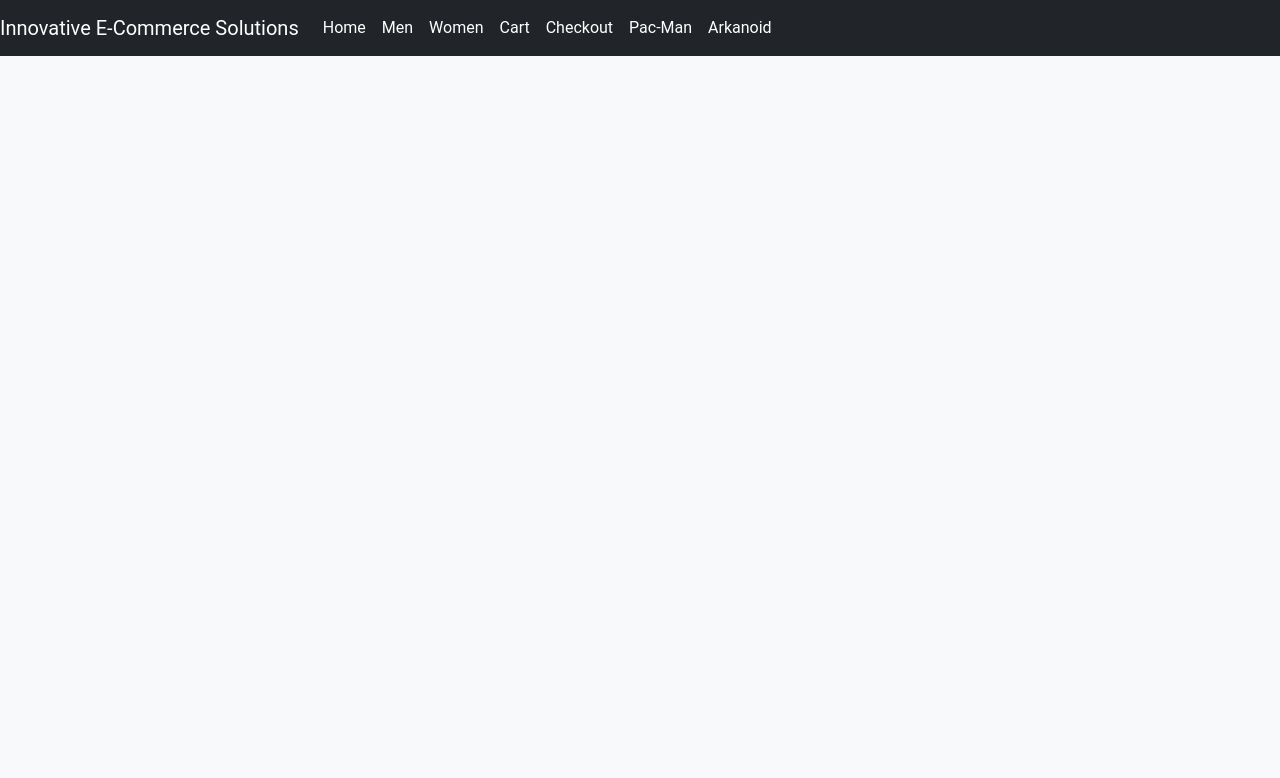
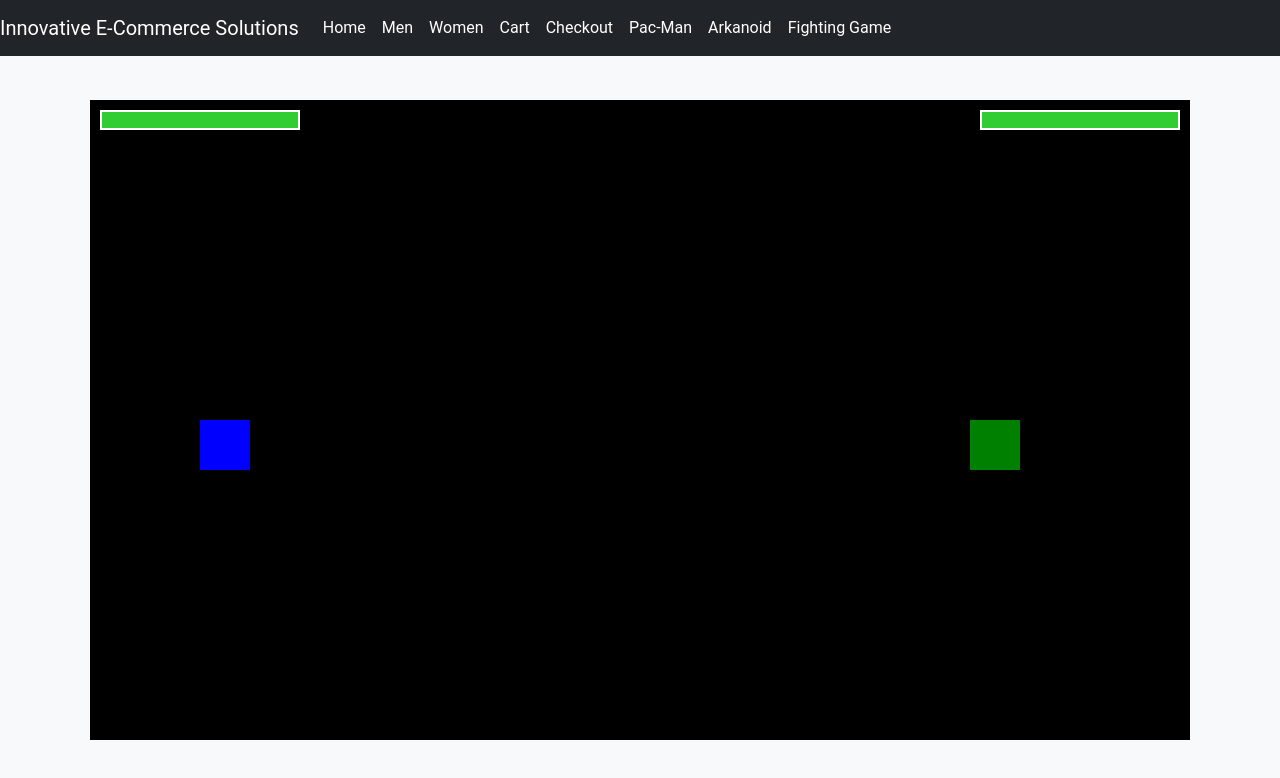
Before and after one commit to varunvkkumar/website_dev, a React (Create React App) app in the folder frontend/: page /game in a window 1280 px wide. Shown: the top 778 px of the page. Built offline with nearby package versions, Linux system fonts and the light colour scheme.

Commit message:
updating website code - adding game

```diff
--- a/frontend/src/App.js
+++ b/frontend/src/App.js
@@ -6,11 +6,11 @@ import Women from './components/Women';
 import Cart from './components/Cart';
 import Checkout from './components/Checkout';
 import CouponModal from './components/CouponModal';
-import PacMan from './components/PacMan'; // Import the PacMan component
+import PacMan from './components/PacMan';
+import Arkanoid from './components/Arkanoid';
+import Game from './components/Game';
 import './App.css';
 import trackEvent from './services/tracking';
-import Arkanoid from './components/Arkanoid'; // Import the Arkanoid component
-
 
 function App() {
   const [clickCount, setClickCount] = useState(0);
@@ -64,10 +64,13 @@ function App() {
                 <Link className="nav-link" to="/checkout">Checkout</Link>
               </li>
               <li className="nav-item">
-                <Link className="nav-link" to="/pacman">Pac-Man</Link> {/* Add link to Pac-Man */}
+                <Link className="nav-link" to="/pacman">Pac-Man</Link>
               </li>
               <li className="nav-item">
-                <Link className="nav-link" to="/arkanoid">Arkanoid</Link> {/* Add link to Arkanoid */}
+                <Link className="nav-link" to="/arkanoid">Arkanoid</Link>
+              </li>
+              <li className="nav-item">
+                <Link className="nav-link" to="/game">Fighting Game</Link> {/* Correct link to the fighting game */}
               </li>
             </ul>
           </div>
@@ -79,8 +82,9 @@ function App() {
             <Route path="/women" element={<Women />} />
             <Route path="/cart" element={<Cart />} />
             <Route path="/checkout" element={<Checkout />} />
-            <Route path="/pacman" element={<PacMan />} /> {/* Add route for Pac-Man */}
-            <Route path="/arkanoid" element={<Arkanoid />} /> {/* Add route for Arkanoid */}
+            <Route path="/pacman" element={<PacMan />} />
+            <Route path="/arkanoid" element={<Arkanoid />} />
+            <Route path="/game" element={<Game />} /> {/* Correct route for the fighting game */}
           </Routes>
         </div>
         <CouponModal show={showCoupon} onClose={closeCoupon} />
--- a/frontend/src/components/Game.css
+++ b/frontend/src/components/Game.css
@@ -3,28 +3,53 @@
   position: relative;
   width: 100%;
   height: 80vh;
-  background-color: #f4f4f4;
+  background-color: #000;
   display: flex;
   align-items: center;
   justify-content: center;
-  flex-direction: column;
+  overflow: hidden;
 }
 
-.game-box {
+.player {
   width: 50px;
   height: 50px;
-  background-color: red;
   position: absolute;
-  cursor: pointer;
 }
 
-.game-info {
-  margin-top: 20px;
-  font-size: 18px;
+.player1 {
+  background-color: blue;
+}
+
+.player2 {
+  background-color: green;
+}
+
+.health-bar {
+  position: absolute;
+  width: 200px;
+  height: 20px;
+  background-color: red;
+  top: 10px;
+  border: 2px solid #fff;
+}
+
+.health-bar span {
+  display: block;
+  height: 100%;
+  background-color: limegreen;
+}
+
+.health-bar.player1-health {
+  left: 10px;
+}
+
+.health-bar.player2-health {
+  right: 10px;
 }
 
 .game-over {
   text-align: center;
+  color: white;
 }
 
 .game-over h2 {
--- a/frontend/src/components/Game.js
+++ b/frontend/src/components/Game.js
@@ -1,53 +1,89 @@
 // components/Game.js
 import React, { useState, useEffect } from 'react';
-import './Game.css'; // Create a CSS file for styling
+import './Game.css';
 
 const Game = () => {
-  const [boxPosition, setBoxPosition] = useState({ top: '50%', left: '50%' });
-  const [score, setScore] = useState(0);
-  const [timeLeft, setTimeLeft] = useState(30); // 30 seconds timer
+  const [player1Position, setPlayer1Position] = useState({ top: 50, left: 10 });
+  const [player2Position, setPlayer2Position] = useState({ top: 50, left: 80 });
+  const [player1Health, setPlayer1Health] = useState(100);
+  const [player2Health, setPlayer2Health] = useState(100);
+  const [gameOver, setGameOver] = useState(false);
+  const [winner, setWinner] = useState('');
+
+  const handleKeyDown = (e) => {
+    if (gameOver) return;
+
+    // Player 1 controls
+    if (e.key === 'w') setPlayer1Position(prev => ({ ...prev, top: Math.max(prev.top - 5, 0) }));
+    if (e.key === 's') setPlayer1Position(prev => ({ ...prev, top: Math.min(prev.top + 5, 80) }));
+    if (e.key === 'a') setPlayer1Position(prev => ({ ...prev, left: Math.max(prev.left - 5, 0) }));
+    if (e.key === 'd') setPlayer1Position(prev => ({ ...prev, left: Math.min(prev.left + 5, 80) }));
+
+    // Player 2 controls
+    if (e.key === 'ArrowUp') setPlayer2Position(prev => ({ ...prev, top: Math.max(prev.top - 5, 0) }));
+    if (e.key === 'ArrowDown') setPlayer2Position(prev => ({ ...prev, top: Math.min(prev.top + 5, 80) }));
+    if (e.key === 'ArrowLeft') setPlayer2Position(prev => ({ ...prev, left: Math.max(prev.left - 5, 20) }));
+    if (e.key === 'ArrowRight') setPlayer2Position(prev => ({ ...prev, left: Math.min(prev.left + 5, 100) }));
+
+    // Player 1 attack
+    if (e.key === 'f') checkCollision(player1Position, player2Position, setPlayer2Health);
+
+    // Player 2 attack
+    if (e.key === 'Enter') checkCollision(player2Position, player1Position, setPlayer1Health);
+  };
+
+  const checkCollision = (attacker, defender, setHealth) => {
+    if (
+      attacker.left < defender.left + 10 &&
+      attacker.left + 10 > defender.left &&
+      attacker.top < defender.top + 10 &&
+      attacker.top + 10 > defender.top
+    ) {
+      setHealth(prev => Math.max(prev - 10, 0));
+    }
+  };
 
   useEffect(() => {
-    const interval = setInterval(() => {
-      setBoxPosition({
-        top: `${Math.floor(Math.random() * 90)}%`,
-        left: `${Math.floor(Math.random() * 90)}%`,
-      });
-    }, 1000); // Move the box every 1 second
+    if (player1Health <= 0) {
+      setGameOver(true);
+      setWinner('Player 2');
+    } else if (player2Health <= 0) {
+      setGameOver(true);
+      setWinner('Player 1');
+    }
+  }, [player1Health, player2Health]);
 
-    const timer = setInterval(() => {
-      setTimeLeft((prev) => (prev > 0 ? prev - 1 : 0));
-    }, 1000); // Countdown timer
-
+  useEffect(() => {
+    document.addEventListener('keydown', handleKeyDown);
     return () => {
-      clearInterval(interval);
-      clearInterval(timer);
+      document.removeEventListener('keydown', handleKeyDown);
     };
   }, []);
 
-  const handleClick = () => {
-    setScore(score + 1);
-  };
-
   return (
     <div className="game-container">
-      {timeLeft > 0 ? (
+      {gameOver ? (
+        <div className="game-over">
+          <h2>Game Over!</h2>
+          <p>{winner} Wins!</p>
+        </div>
+      ) : (
         <>
           <div
-            className="game-box"
-            style={{ top: boxPosition.top, left: boxPosition.left }}
-            onClick={handleClick}
+            className="player player1"
+            style={{ top: `${player1Position.top}%`, left: `${player1Position.left}%` }}
           ></div>
-          <div className="game-info">
-            <p>Score: {score}</p>
-            <p>Time Left: {timeLeft} seconds</p>
+          <div
+            className="player player2"
+            style={{ top: `${player2Position.top}%`, left: `${player2Position.left}%` }}
+          ></div>
+          <div className="health-bar player1-health">
+            <span style={{ width: `${player1Health}%` }}></span>
+          </div>
+          <div className="health-bar player2-health">
+            <span style={{ width: `${player2Health}%` }}></span>
           </div>
         </>
-      ) : (
-        <div className="game-over">
-          <h2>Game Over!</h2>
-          <p>Your final score is {score}</p>
-        </div>
       )}
     </div>
   );
```
Also changed, not shown: 1 other file (tests, documents, lock files or other folders).
